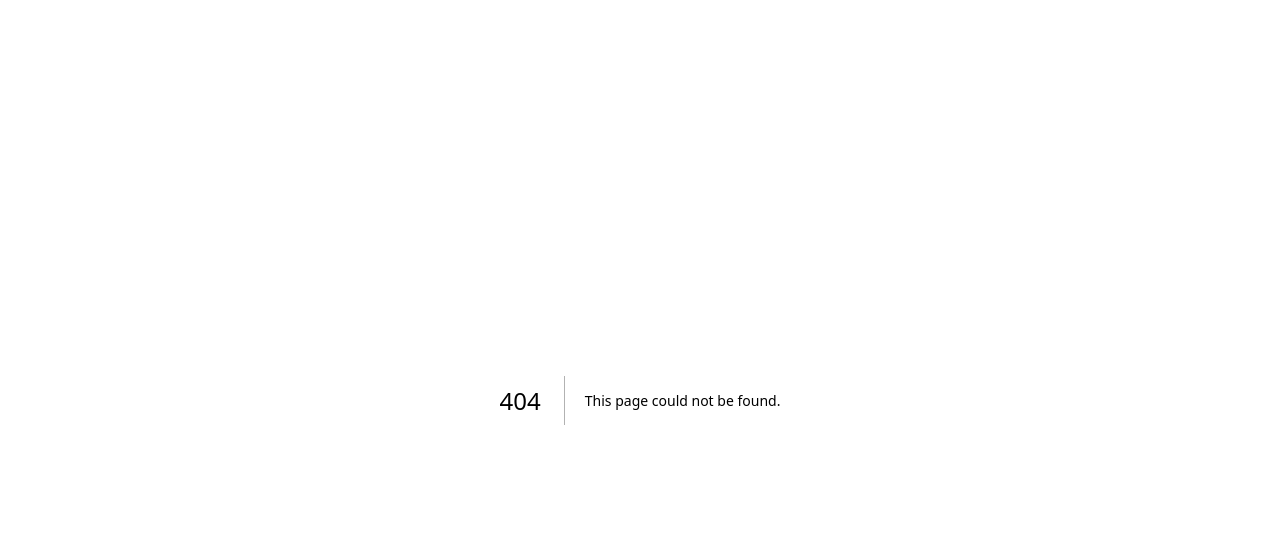
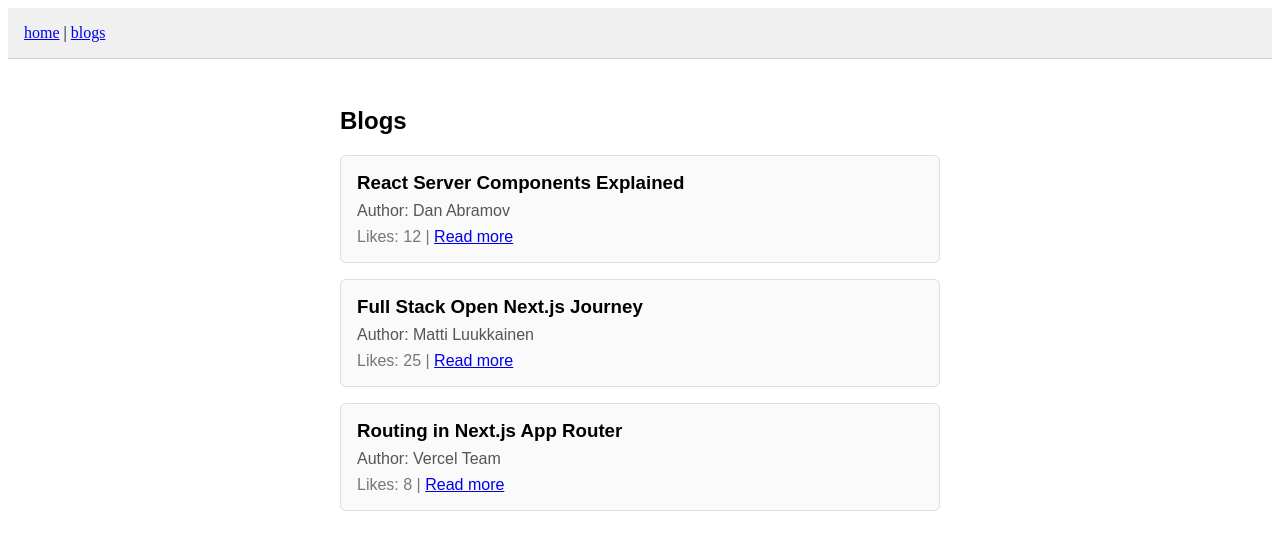
Before and after one commit to steveforde/fullstackopen-part14-nextjs, a Next.js app: page /blogs in a window 1280 px wide. Before the commit this address had no page. Shown: the top 550 px of the page. Built offline with nearby package versions, Linux system fonts and the light colour scheme.

Commit message:
Complete Exercise 1: Blog list and navigation

```diff
--- /dev/null
+++ b/app/blogs/page.tsx
@@ -0,0 +1,53 @@
+const blogs = [
+  {
+    id: 1,
+    title: "React Server Components Explained",
+    author: "Dan Abramov",
+    url: "https://react.dev",
+    likes: 12,
+  },
+  {
+    id: 2,
+    title: "Full Stack Open Next.js Journey",
+    author: "Matti Luukkainen",
+    url: "https://fullstackopen.com",
+    likes: 25,
+  },
+  {
+    id: 3,
+    title: "Routing in Next.js App Router",
+    author: "Vercel Team",
+    url: "https://nextjs.org",
+    likes: 8,
+  },
+]
+
+const Blogs = () => {
+  return (
+    <div style={{ maxWidth: "600px", margin: "2rem auto", fontFamily: "sans-serif" }}>
+      <h2>Blogs</h2>
+      <ul style={{ listStyleType: "none", padding: 0 }}>
+        {blogs.map((blog) => (
+          <li
+            key={blog.id}
+            style={{
+              padding: "1rem",
+              marginBottom: "1rem",
+              border: "1px solid #ddd",
+              borderRadius: "6px",
+              background: "#fafafa"
+            }}
+          >
+            <h3 style={{ margin: "0 0 0.5rem 0" }}>{blog.title}</h3>
+            <p style={{ margin: "0 0 0.5rem 0", color: "#555" }}>Author: {blog.author}</p>
+            <p style={{ margin: 0, color: "#777" }}>
+              Likes: {blog.likes} | <a href={blog.url} target="_blank" rel="noopener noreferrer">Read more</a>
+            </p>
+          </li>
+        ))}
+      </ul>
+    </div>
+  )
+}
+
+export default Blogs
--- a/app/layout.tsx
+++ b/app/layout.tsx
@@ -1,26 +1,20 @@
-import type { Metadata } from "next";
-import { Geist, Geist_Mono } from "next/font/google";
-import "./globals.css";
+import Link from "next/link"
 
-const geistSans = Geist({
-  variable: "--font-geist-sans",
-  subsets: ["latin"],
-});
-
-const geistMono = Geist_Mono({
-  variable: "--font-geist-mono",
-  subsets: ["latin"],
-});
-
-export const metadata: Metadata = {
-  title: "Create Next App",
-  description: "Generated by create next app",
-};
-
-export default function RootLayout({ children }: LayoutProps<"/">) {
+export default function RootLayout({
+  children,
+}: {
+  children: React.ReactNode
+}) {
   return (
-    <html lang="en" className={`${geistSans.variable} ${geistMono.variable}`}>
-      <body>{children}</body>
+    <html lang="en">
+      <body>
+        <nav style={{ padding: "1rem", background: "#f0f0f0", borderBottom: "1px solid #ccc" }}>
+          <Link href="/">home</Link>
+          {" | "}
+          <Link href="/blogs">blogs</Link>
+        </nav>
+        <main style={{ padding: "1rem" }}>{children}</main>
+      </body>
     </html>
-  );
+  )
 }
```
